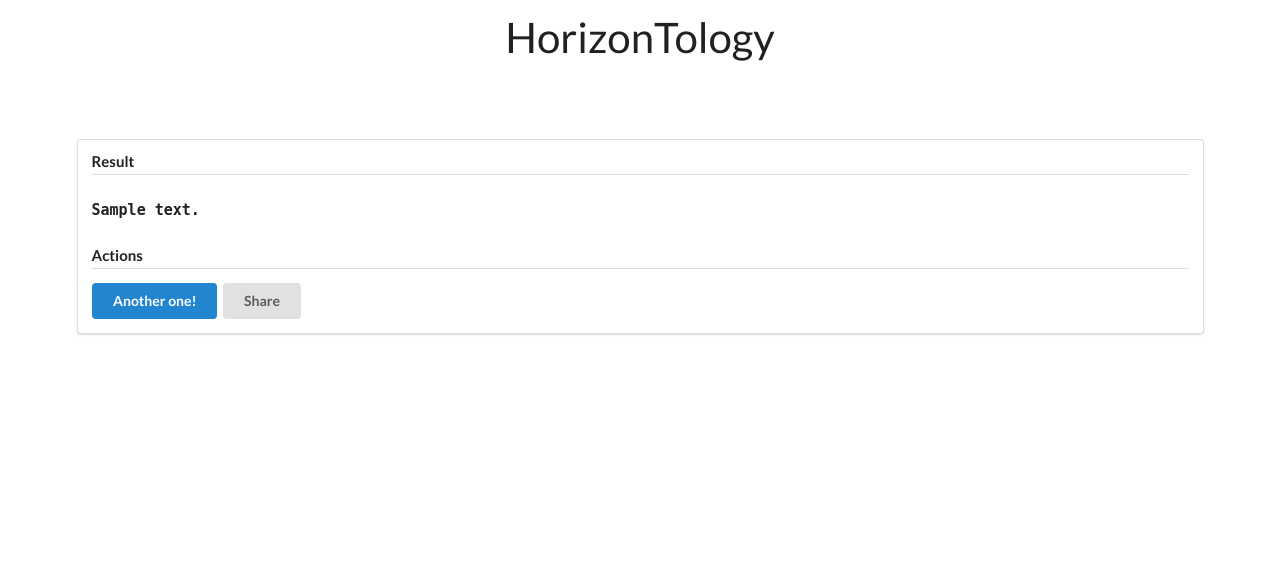
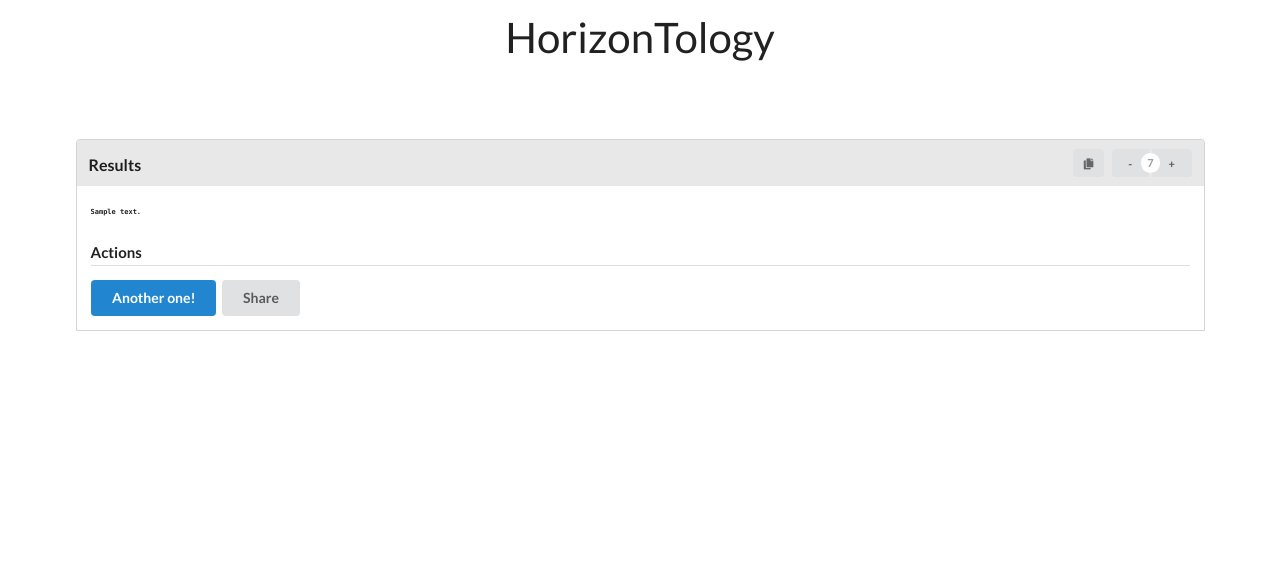
Before and after one commit to Tobolov/HorizonTology, a Flask app: template templates/process.html in a window 1280 px wide. Shown: the top 574 px of the page. Run offline with Flask 2, Linux system fonts and the light colour scheme; the template is opened without the code that fills it: most values are stand-ins (such as "Sample title", 1, 10 or a date in 2020); some libraries are stand-ins or nearby versions.

Commit message:
Result page design complete

```diff
--- a/app.py
+++ b/app.py
@@ -25,7 +25,11 @@ def process():
         if not font:
             return error()
 
-        text = text_to_dot_map(maintext, font)
+        size = request.args.get("options[size]")
+        if not size:
+            return error()
+
+        text = text_to_dot_map(maintext, font, size)
         return render_template('process.html', generated_text=text)
 
     else:
--- a/python/dotmapgenerator.py
+++ b/python/dotmapgenerator.py
@@ -9,8 +9,8 @@ font_map = {'1': 'ariblk.ttf',
             }
 
 
-def text_to_dot_map(texttoconvert, font):
-    font = ImageFont.truetype(font_map[font], 15)
+def text_to_dot_map(texttoconvert, font, font_size):
+    font = ImageFont.truetype(font_map[font], int(font_size))
     size = font.getsize(texttoconvert)  # calc the size of text in pixels
     image = Image.new('1', size, 1)  # create a b/w image
     draw = ImageDraw.Draw(image)
--- a/static/process.js
+++ b/static/process.js
@@ -1,3 +1,20 @@
+function change_font_size(difference) {
+    var div = $("#result")
+    var fontSize = parseInt(div.css("font-size"));
+    fontSize = fontSize + difference;
+    div.css({'font-size':fontSize + "px"});
+
+    $("#font-current").attr("data-text", fontSize);
+}
+
+$('#font-increase').click(function() {
+   change_font_size(1)
+});
+
+$('#font-decrease').click(function() {
+   change_font_size(-1)
+});
+
 $('#try-again').click(function() {
    window.location.href = "app.html";
 });
@@ -5,3 +22,7 @@ $('#try-again').click(function() {
 $('#share').click(function() {
    $('#to-implement').modal('show');
 });
+
+$('#copy-text').popup();
+$('#font-increase').popup();
+$('#font-decrease').popup();
--- a/templates/process.html
+++ b/templates/process.html
@@ -4,8 +4,22 @@
     <div class="ui container">
         <h1 id="title">HorizonTology</h1>
 
-        <form class="ui segment" >
-            <h4 class="ui dividing header">Result</h4>
+        <div class="ui top attached segment">
+            <div class="ui top attached label">
+                <span id="result-header">Results</span>
+
+                <div class="mini ui right floated buttons">
+                    <div id="font-decrease" class="ui button" data-content="Decrease text size">-</div>
+                    <div id="font-current" class="or" data-text="7"></div>
+                    <div id="font-increase" class="ui button" data-content="Increase text size">+</div>
+                </div>
+
+                <div id="copy-text" class="mini ui right floated icon button" data-content="Copy text">
+                    <i class="copy icon"></i>
+                </div>
+            </div>
+
+            <div style="padding-top: 26px">
                 <h4 id="result">
                     {{ generated_text|safe }}
                 </h4>
@@ -24,7 +38,8 @@
                         <i class="share alternate icon"></i>
                     </div>
                 </div>
-        </form>
+            </div>
+        </div>
     </div>
 
     <style type="text/css">
@@ -38,14 +53,11 @@
             font-weight: normal;
         }
 
-        .ui.container > h2.dividing.header {
-            font-size: 2em;
-            font-weight: normal;
-            margin: 4em 0em 3em;
-        }
-
-        .ui.table {
-            table-layout: fixed;
+        #result-header {
+            font-size: 16px;
+            color: rgba(0,0,0,.87);
+            position: absolute;
+            margin-top: 8px;
         }
 
         #title {
@@ -55,11 +67,13 @@
 
         #result {
             font-family: monospace;
+            overflow-x: scroll;
+            font-size: 7px;
         }
 
     </style>
 {% endblock %}
 
-{%  block scripts %}
+{% block scripts %}
     <script src="static/process.js"></script>
-{%  endblock %}
+{% endblock %}
```
Also changed, not shown: static/app.js (+11 -4 lines), templates/app.html (+10 -5 lines). Lines whose indentation alone changed are shown as unchanged.
